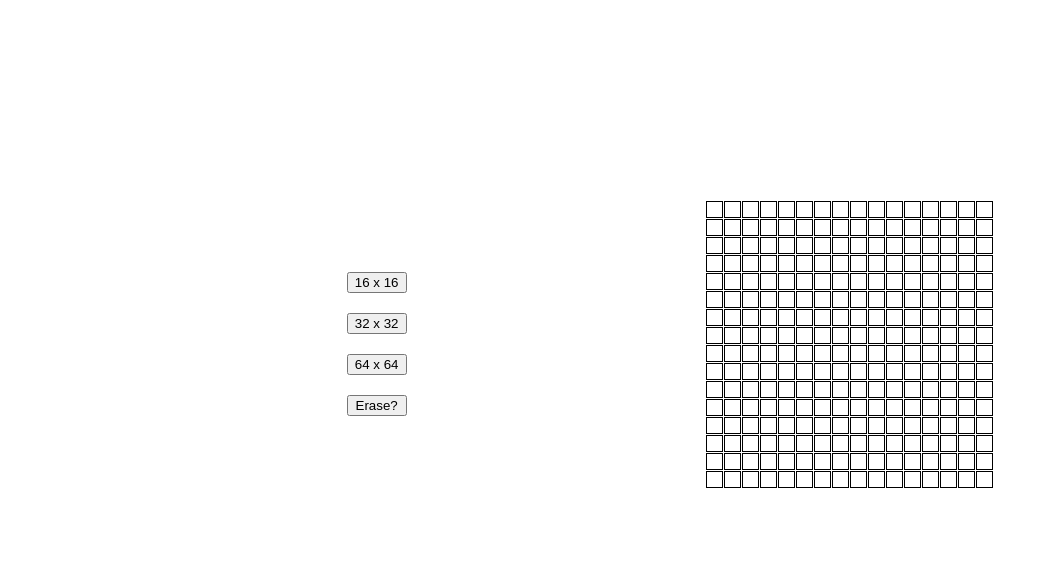
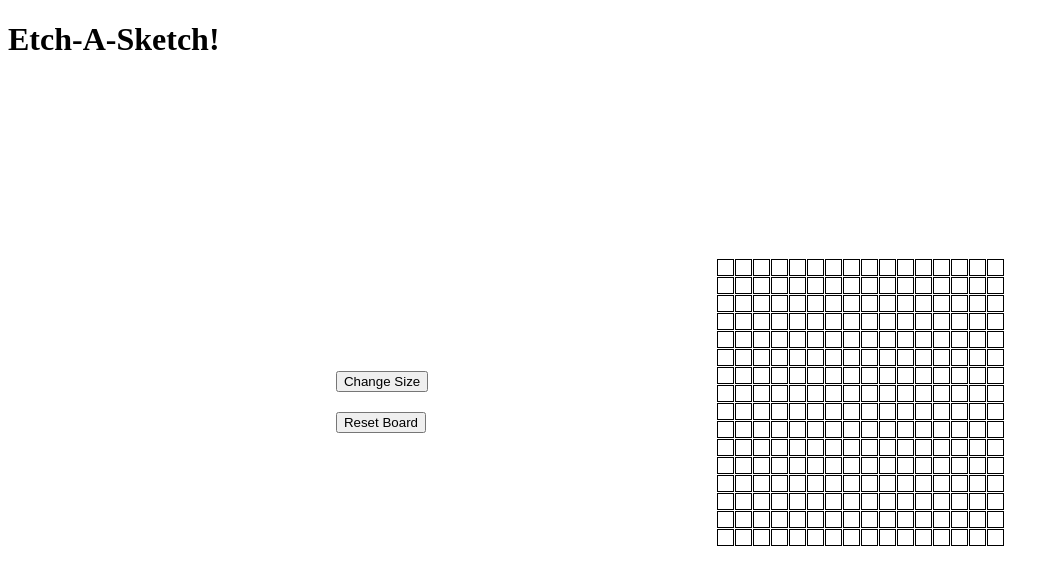
Before and after one commit to ninjasaysherro/Project-EAS, a plain HTML site: page index.html in a window 1280 px wide. Shown: the whole page, without its empty margins (0-1059 px from the left). Drawn offline with Linux system fonts and the light colour scheme.

Commit message:
Remove buttons to reduce clutter

```diff
--- a/index.html
+++ b/index.html
@@ -9,16 +9,19 @@
     <script src="script.js" defer></script>
 </head>
 <body>
+    <div class = 'body-header'>
+        <h1>Etch-A-Sketch!</h1>
+    </div>
     <div class = 'content'>
         <div class = 'buttons'>
             <ul>
-                <li><button data-selection = "16">16 x 16</button></li>
-                <li><button data-selection = "32">32 x 32</button></li>
-                <li><button data-selection = "64">64 x 64</button></li>
-                <li><button id = "clearGrid">Erase?</button></li>
+                <li><button id = "changeSize">Change Size</button></li>
+                <li><button id = "reset">Reset Board</button></li>
             </ul>
         </div>
         <div id = "canvas"></div>
     </div>
+
+    </div>
 </body>
 </html>
```
